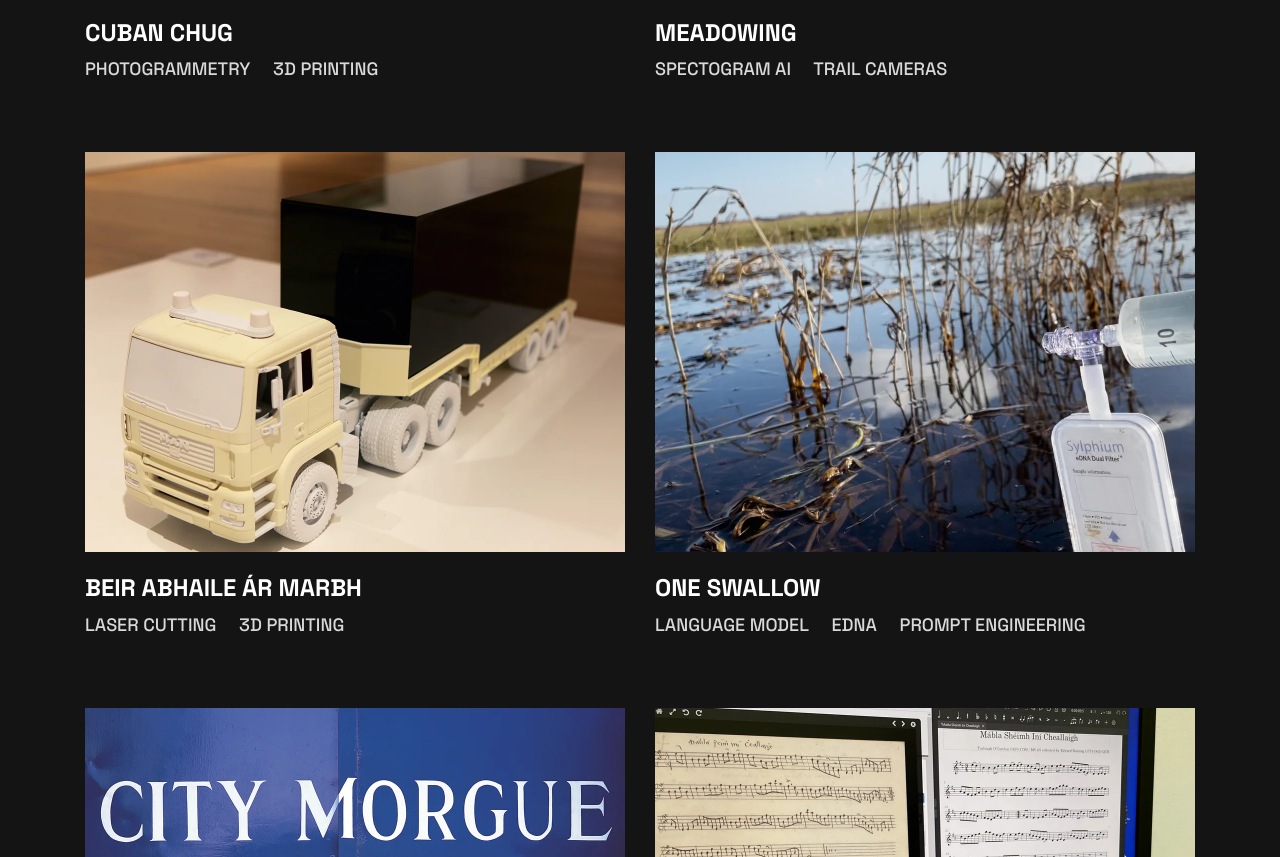
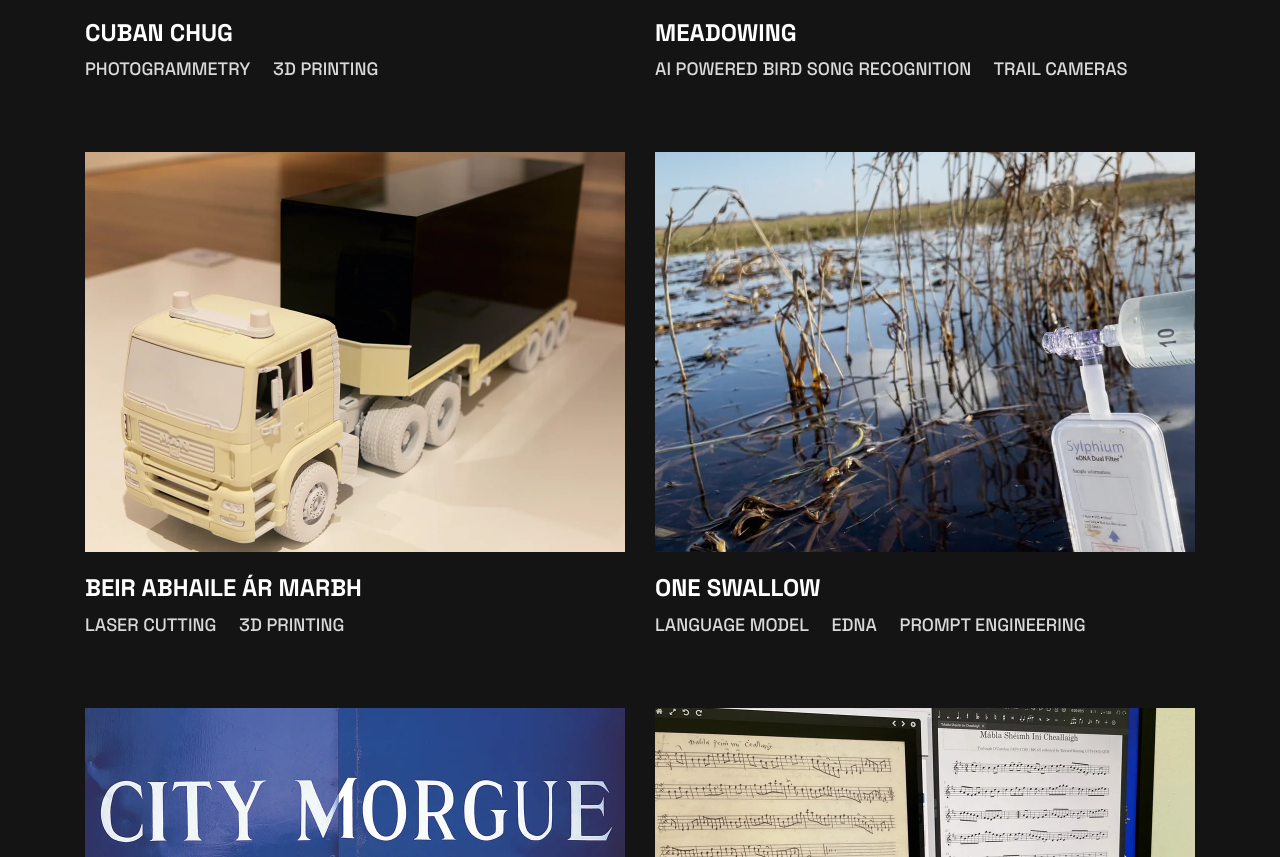
Before and after one commit to virtualanxiety/material-resource, a plain HTML site: page index.html in a window 1280 px wide. Shown: the part 1555-2412 px from the top of the page. Drawn offline with Linux system fonts and the light colour scheme.

Commit message:
Update index.html

```diff
--- a/index.html
+++ b/index.html
@@ -165,7 +165,7 @@
               </picture>
               <h3 class="projects__name">Meadowing</h3>
               <p class="projects__tags">
-                <span>SPECTOGRAM AI</span>
+                <span>AI POWERED BIRD SONG RECOGNITION</span>
                 <span>TRAIL CAMERAS</span>
               </p>
               <div class="projects__links">
```
